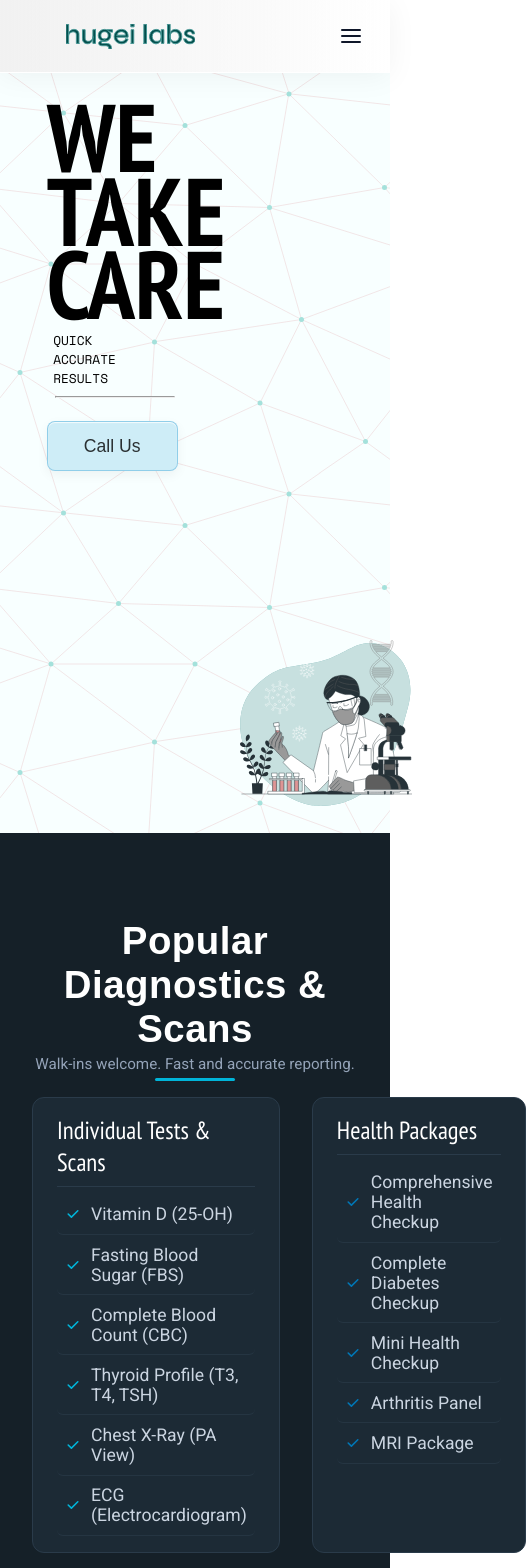
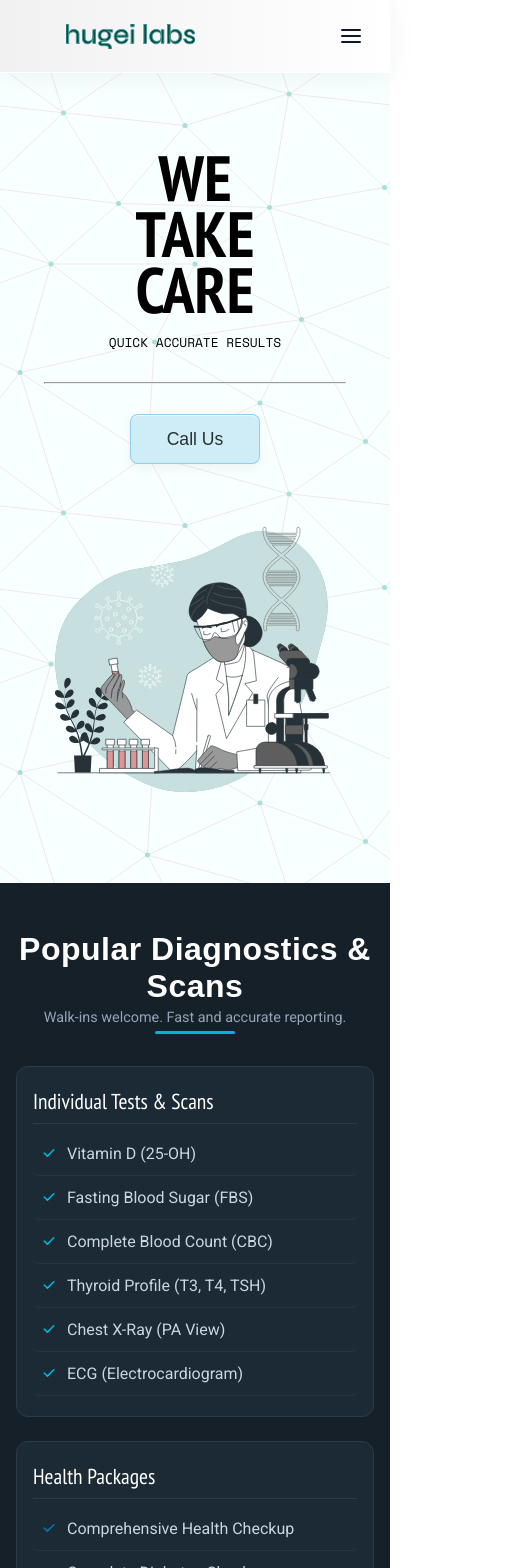
Before and after one commit to saron-mani/hugei-labs, a React (Vite) app: page / in a window 390 px wide. Shown: the top 1568 px of the page, 526 px wide, since content can reach past the window. Built offline with nearby package versions, Linux system fonts and the light colour scheme; no server answers; a web font is replaced by a local one.

Commit message:
md compatibility

```diff
--- a/components/PopularTests.tsx
+++ b/components/PopularTests.tsx
@@ -69,7 +69,6 @@ const PopularTestsSection: React.FC = () => {
         </div>
 
         <div className="diagnostics-action">
-
           <AppleButton text="All Tests and Prices &rarr;" to="/tests" />
         </div>
 
--- a/components/styles/Hero.css
+++ b/components/styles/Hero.css
@@ -17,15 +17,14 @@ section.hero {
   transform: scale(1.01);
 }
 
-/* Keyframes for the entrance animation */
 @keyframes slideFadeUp {
   0% {
     opacity: 0;
-    transform: translateY(50px); /* Slides up from 50px below */
+    transform: translateY(50px);
   }
   100% {
     opacity: 1;
-    transform: translateY(0);    /* Settles into its natural position */
+    transform: translateY(0);
   }
 }
 
@@ -35,10 +34,7 @@ section.hero {
   font-family: "PT Sans Narrow", sans-serif;
   font-weight: 700;
   font-style: normal;
-  /* Start invisible before the animation kicks in */
   opacity: 0;
-
-  /* The slide fade up animation */
   animation: slideFadeUp 0.6s ease-out forwards;
 }
 
@@ -49,10 +45,7 @@ section.hero {
   font-size: 0.8rem;
   margin-top: 10px;
   margin-left: 0.4rem;
-  /* Start invisible before the animation kicks in */
   opacity: 0;
-
-  /* The slide fade up animation */
   animation: slideFadeUp 0.4s ease-out forwards;
 }
 
@@ -71,11 +64,107 @@ hr {
 
 .artwork > img {
   width: 400px;
-  /* 1. Put the transition here so it animates back smoothly */
   transition: transform 2s cubic-bezier(0.175, 0.885, 0.32, 1.275);
 }
 
 .artwork > img:hover {
-  /* 2. Use scale() for high-performance, smooth zooming */
   transform: scale(1.02);
 }
+
+/* =========================================
+   RESPONSIVE DESIGN (MD & SM DEVICES)
+   ========================================= */
+
+/* Tablets Landscape & Smaller Laptops (~1024px) */
+/* Tablets Portrait & Mobile (`md` breakpoint - 768px) */
+@media (max-width: 768px) {
+  section.hero {
+    flex-direction: column;
+    justify-content: center;
+    padding-top: 50px;
+  }
+
+  .big-font {
+    width: 90%;
+    /* Centers the block on the screen, but keeps text left-justified inside */
+    margin: 0 auto 40px auto;
+    display: block; /* Removes flexbox completely */
+    text-align: left;
+  }
+
+  /* Force h1, p, and hr to share the exact same left edge */
+  .big-font > h1 {
+    font-size: 4rem;
+    line-height: 3.5rem;
+    margin: 0; /* Strips browser default margins */
+  }
+
+  .big-font > p {
+    margin: 15px 0; /* 0 left/right margin */
+    width: 100%;
+  }
+
+  hr {
+    margin: 15px 0; /* Overrides original 8px left margin to 0 */
+    width: 100%;
+    max-width: 300px;
+  }
+
+  .artwork {
+    width: 100%;
+    display: flex;
+    justify-content: center; /* Keeps the illustration centered */
+    padding-right: 0;
+    padding-bottom: 10%;
+  }
+
+  .artwork > img {
+    width: 80%;
+    max-width: 350px;
+  }
+}/* Tablets Portrait & Mobile (`md` breakpoint - 768px) */
+@media (max-width: 768px) {
+  section.hero {
+    flex-direction: column; /* Stack vertically */
+    align-items: center;
+    justify-content: center;
+    padding-top: 50px;
+  }
+
+  .big-font {
+    width: 90%;
+    margin: 0;
+    margin-bottom: 40px;
+    display: flex;
+    flex-direction: column;
+    align-items: center; /* Center the text and button */
+    text-align: center;
+  }
+
+  .big-font > h1 {
+    font-size: 4rem;
+    line-height: 3.5rem;
+  }
+
+  .big-font > p {
+    margin-left: 0;
+    width: 80%;
+  }
+
+  hr {
+    width: 100%;
+    max-width: 300px;
+  }
+
+  .artwork {
+    width: 100%;
+    justify-content: center; /* Center the image */
+    padding-right: 0;
+    padding-bottom: 10%;
+  }
+
+  .artwork > img {
+    width: 80%;
+    max-width: 350px; /* Prevent it from being too huge on wide mobile screens */
+  }
+}
--- a/components/styles/HomeCollection.css
+++ b/components/styles/HomeCollection.css
@@ -139,6 +139,7 @@
 
 
 /* Responsive adjustment for mobile screens */
+/* Responsive adjustment for mobile screens */
 @media (max-width: 768px) {
   .home-collection-container {
     flex-direction: column;
@@ -150,7 +151,15 @@
     align-self: center;
   }
 
+  /* Keep the list block centered as a whole, but left-align the text */
+  .benefits-list {
+    display: inline-block;
+    text-align: left;
+    margin: 0 auto 32px auto;
+  }
+
+  /* Force the flexbox items (icon and text) to align left */
   .benefits-list li {
-    justify-content: center;
+    justify-content: flex-start;
   }
 }
--- a/components/styles/PopularTests.css
+++ b/components/styles/PopularTests.css
@@ -43,7 +43,6 @@
   margin: 0 0 0.25rem 0;
   letter-spacing: 0.5px;
 }
-
 
 .diagnostics-header p {
   color: #94a3b8;
@@ -129,56 +128,104 @@
   height: 3.4rem;
 }
 
-/* 5. Button:*/
-
-.btn-outline {  /* 1. Drop the base color opacity heavily to let the texture behind it bleed through */
+/* 5. Button */
+.btn-outline {
   background: #D1EEF7;
-
-  /* 2. Apply the frosted glass blur and saturation boost */
   backdrop-filter: blur(80px) saturate(150%);
   -webkit-backdrop-filter: blur(20px) saturate(150%);
-
-  /* 3. The crisp glass edge and inner 3D lip matching your navbar */
   border: 1px solid rgba(2, 132, 199, 0.3);
-
-  /* 4. Switch the text to the solid brand blue so it remains readable */
   color: rgba(255, 255, 255, 0.8);
-  /* Add a transparent border so the button dimensions don't jump when the hover border appears */
-  border: 1px solid transparent;
   border-radius: 8px;
   padding: 0.875rem 2.25rem;
   font-size: 1.1rem;
   font-weight: 400;
   cursor: pointer;
-
-  /* Applying the identical buttery-smooth cubic-bezier transition from your NavBar */
   transition: all 0.3s cubic-bezier(0.25, 0.8, 0.25, 1);
   box-shadow: 0 4px 6px rgba(2, 132, 199, 0.2);
 }
 
-/* Glassy Hover State */
 .btn-outline:hover {
-  /* 1. Drop the base color opacity heavily to let the texture behind it bleed through */
   background: rgba(2, 132, 199, 0.15);
-
-  /* 2. Apply the frosted glass blur and saturation boost */
   backdrop-filter: blur(20px) saturate(150%);
   -webkit-backdrop-filter: blur(20px) saturate(150%);
-
-  /* 3. The crisp glass edge and inner 3D lip matching your navbar */
   border: 1px solid rgba(2, 132, 199, 0.3);
   box-shadow:
     0 4px 12px rgba(0, 0, 0, 0.05),
     inset 0 1px 1px rgba(255, 255, 255, 0.8);
-
-  /* 4. Switch the text to the solid brand blue so it remains readable */
   color: rgba(255, 255, 255, 0.75);
-
-  /* 5. The physical iOS press shrink */
   transform: scale(0.95);
 }
 
-/* Active State (When clicked) */
 .btn-outline:active {
-  transform: scale(0.92); /* Slightly deeper press for tactile feedback */
+  transform: scale(0.92);
 }
+
+
+/* =========================================
+   6. RESPONSIVE MEDIA QUERIES
+   ========================================= */
+
+/* Medium Devices (Tablets, up to 920px) */
+@media (max-width: 920px) {
+  .diagnostics-section {
+    padding: 2rem 1.5rem;
+  }
+
+  .diagnostics-layout-split {
+    gap: 1rem; /* Tighter gap between the two columns */
+  }
+}
+
+/* Small Devices (Mobile Phones, up to 768px) */
+@media (max-width: 768px) {
+  .diagnostics-section {
+    padding: 3rem 1rem;
+    min-height: auto; /* Allows content to flow naturally instead of forcing 100vh */
+  }
+
+  .diagnostics-header {
+    margin-bottom: 2rem;
+  }
+
+  .diagnostics-header h2 {
+    font-size: 2rem; /* Scale down the main title */
+  }
+
+  .diagnostics-header p {
+    font-size: 0.9rem;
+  }
+
+.diagnostics-layout-split {
+    /* Replaces 1fr. This caps the width at 420px so it doesn't over-stretch,
+       but allows it to shrink on very small screens */
+    grid-template-columns: minmax(auto, 400px);
+    justify-content: center; /* Centers the cards horizontally */
+    gap: 1.5rem;
+  }
+
+  .diagnostics-column {
+    padding: 1.25rem 1rem; /* Loosen padding slightly for better mobile touch areas */
+  }
+
+  .section-subheader {
+    font-size: 1.35rem; /* Scale down subheadings */
+  }
+
+  .diagnostic-item {
+    font-size: 1rem; /* Adjust list text size for mobile reading */
+    padding: 0.75rem 0.5rem; /* Slightly taller touch targets for mobile usability */
+  }
+
+  .diagnostics-action {
+    margin-top: 1.5rem;
+    height: auto;
+  }
+
+  /* Optional: Make the button span full width on small screens */
+  .diagnostics-action button,
+  .diagnostics-action a,
+  .btn-outline {
+    width: 100%;
+    text-align: center;
+  }
+}
```
